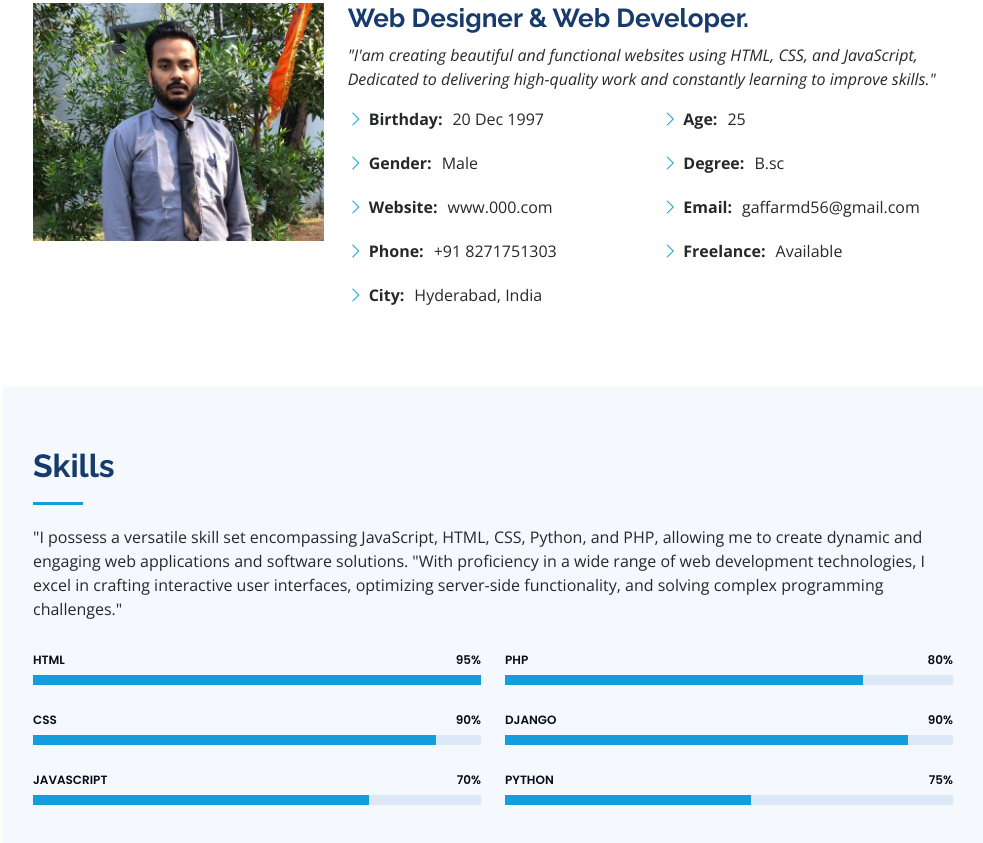
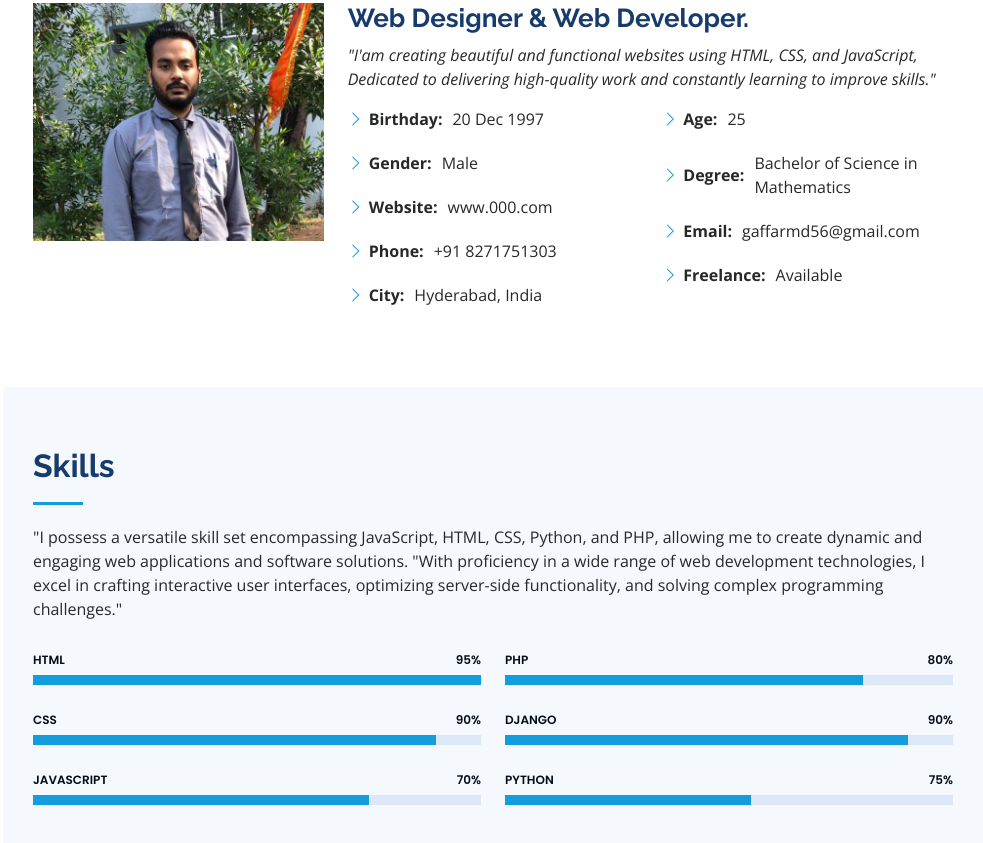
Before and after one commit to MDGAFFAR4444/portfolio, a plain HTML site: page index.html in a window 1280 px wide. Shown: the part 1037-1880 px from the top of the page, without its empty margins (297-1280 px from the left). Drawn offline with nearby package versions, Linux system fonts and the light colour scheme.

Commit message:
Update index.html

```diff
--- a/index.html
+++ b/index.html
@@ -113,7 +113,7 @@
               <div class="col-lg-6">
                 <ul>
                   <li><i class="bi bi-chevron-right"></i> <strong>Age:</strong> <span>25</span></li>
-                  <li><i class="bi bi-chevron-right"></i> <strong>Degree:</strong> <span>B.sc</span></li>
+                  <li><i class="bi bi-chevron-right"></i> <strong>Degree:</strong> <span>Bachelor of Science in Mathematics</span></li>
                   <li><i class="bi bi-chevron-right"></i> <strong>Email:</strong> <span>gaffarmd56@gmail.com</span></li>
                   <li><i class="bi bi-chevron-right"></i> <strong>Freelance:</strong> <span>Available</span></li>
                 </ul>
```
